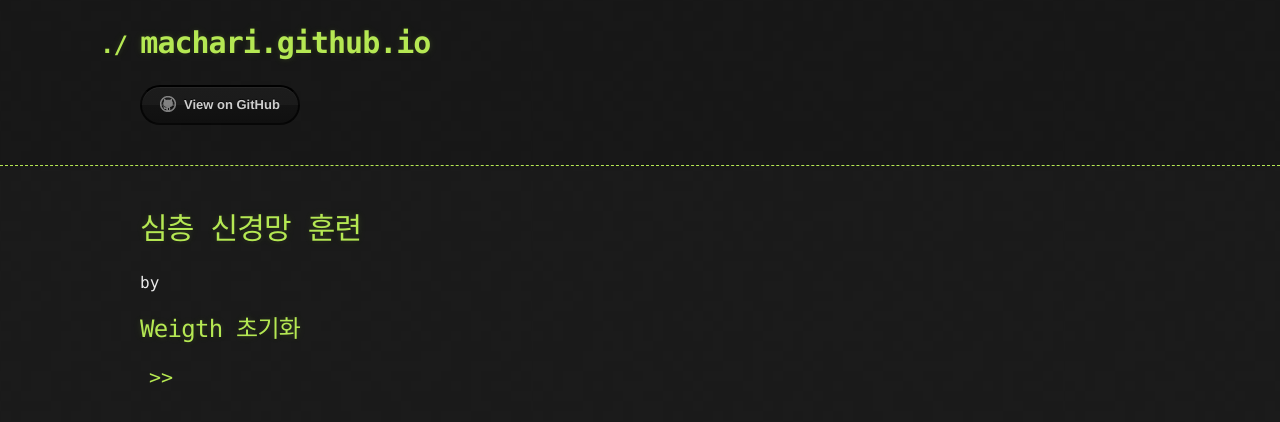
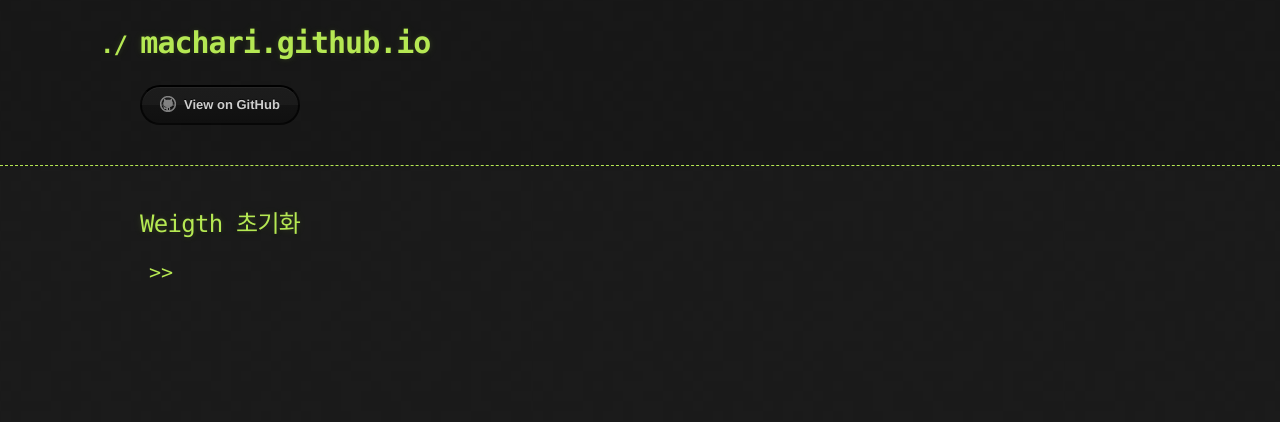
Before and after one commit to machari/machari.github.io, a Jekyll site: the page built from test.md, in a window 1280 px wide. Shown: the top 422 px of the page. Built offline with Jekyll 4.4.1, drawn with Linux system fonts in a browser that asks for light colours; the repository's description, which GitHub fills in, is left out; our own code applies the rules of GitHub Pages for plain Markdown files.

Commit message:
Update test.md

```diff
--- a/test.md
+++ b/test.md
@@ -1,8 +1,5 @@
 ---
-layout : post
-title: 심층 신경망 훈련
-category: ML
-tag: Pragmatic
+layout: default
 ---
 
 ## Weigth 초기화
```
